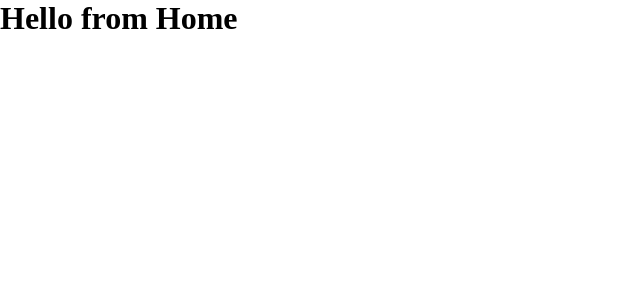
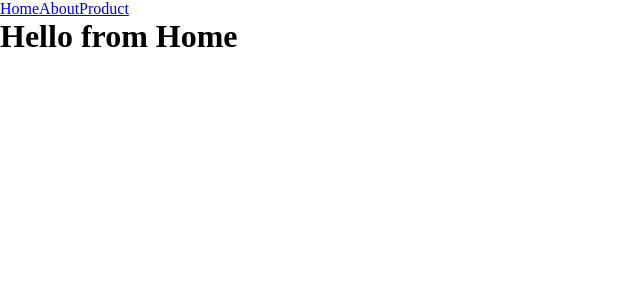
Before and after one commit to NaumanMunir9/shoe-store, a React (Create React App) app: page / in a window 1280 px wide. Shown: the top 300 px of the page, without its empty margins (0-640 px from the left). Built offline with nearby package versions, Linux system fonts and the light colour scheme.

Commit message:
Link included in Navbar and added Navbar component in Route.js

```diff
--- a/src/Navbar.js
+++ b/src/Navbar.js
@@ -1,9 +1,12 @@
 import React from "react";
+import { Link } from "react-router-dom";
 
 const Navbar = () => {
   return (
     <div>
-      <h1>Hello from Navbar</h1>
+      <Link to="/">Home</Link>
+      <Link to="/about">About</Link>
+      <Link to="/product">Product</Link>
     </div>
   );
 };
--- a/src/Route.js
+++ b/src/Route.js
@@ -4,11 +4,13 @@
 import Home from "./components/Home";
 import Product from "./components/Product";
 import ProductItem from "./components/ProductItem";
+import Navbar from "./Navbar";
 
 const RouteConfig = () => {
   return (
     <div>
       <Router>
+        <Navbar />
         <Switch>
           <Route exact path="/" component={Home} />
           <Route exact path="/about" component={About} />
```
